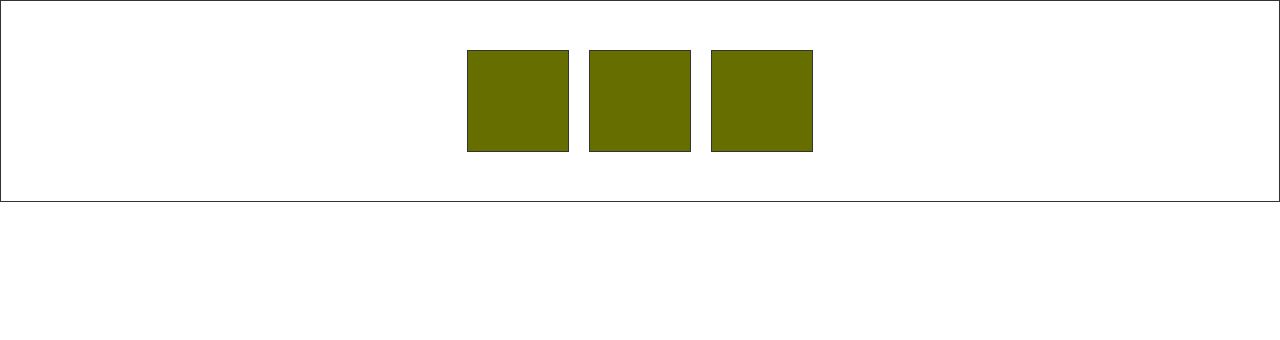
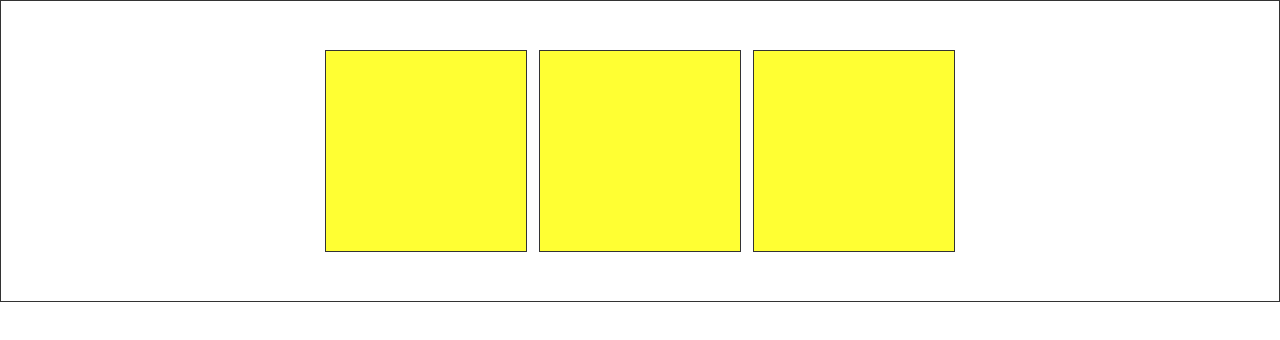
Before and after one commit to uilegends/3-divs-flex, a website: page index.html in a window 1280 px wide. Drawn offline with Linux system fonts and the light colour scheme.

Commit message:
change in scss code

```diff
--- a/scss/style.scss
+++ b/scss/style.scss
@@ -1,39 +1,37 @@
-*{
-   margin:0px;
-   padding:0px;
+* {
+  margin: 0px;
+  padding: 0px;
 }
-
-$bgColor: #676e00;
-$height:100px;
-$spaceBetween:10px;
+$itemHeight: 200px;
+$itemWidth: 200px;
+$itemBorder: 1px solid #333;
+$itemBackgroundcolor: #ff3;
 
 .container {
   display: flex;
+  border: 1px solid #333;
+  flex-wrap: wrap-reverse;
   flex-direction: row;
-  grid-gap: 20px;
+  height: 300px;
   align-items: center;
+  gap: 12px;
   justify-content: center;
-  border:1px solid #333;
-  height: 200px;
   .item-1 {
-  height: $height;
-  width: 100px;
-  row-gap:$spaceBetween;
-  border: 1px solid #333;
-  background-color: $bgColor;
+    height: $itemHeight;
+    width: $itemWidth;
+    border: $itemBorder;
+    background-color: $itemBackgroundcolor;
   }
   .item-2 {
-  height: $height;
-  width: 100px;
-  row-gap:$spaceBetween;
-  border: 1px solid #333;
-  background-color: $bgColor;
+    height: $itemHeight;
+    width: $itemWidth;
+    border: $itemBorder;
+    background-color: $itemBackgroundcolor;
   }
   .item-3 {
-  height: $height;
-  width: 100px;
-  row-gap:$spaceBetween;
-  border: 1px solid #333;
-  background-color: $bgColor;
+    height: $itemHeight;
+    width: $itemWidth;
+    border: $itemBorder;
+    background-color: $itemBackgroundcolor;
   }
 }
```
Also changed, not shown: index.html (+4 -3 lines), assets/css/style.css, 1 other file. Lines whose indentation alone changed are shown as unchanged.
